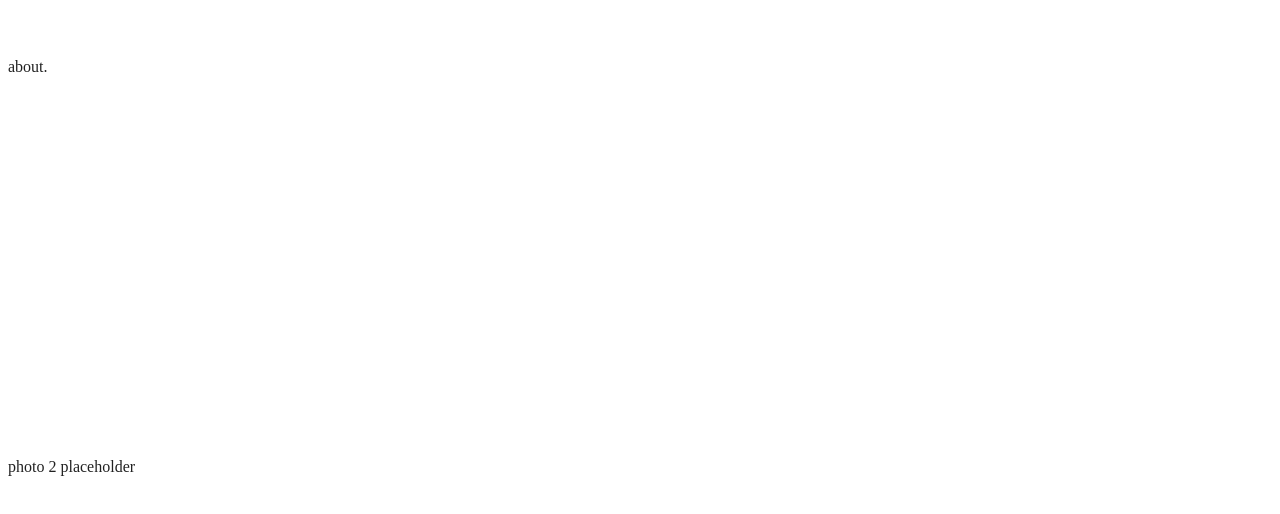
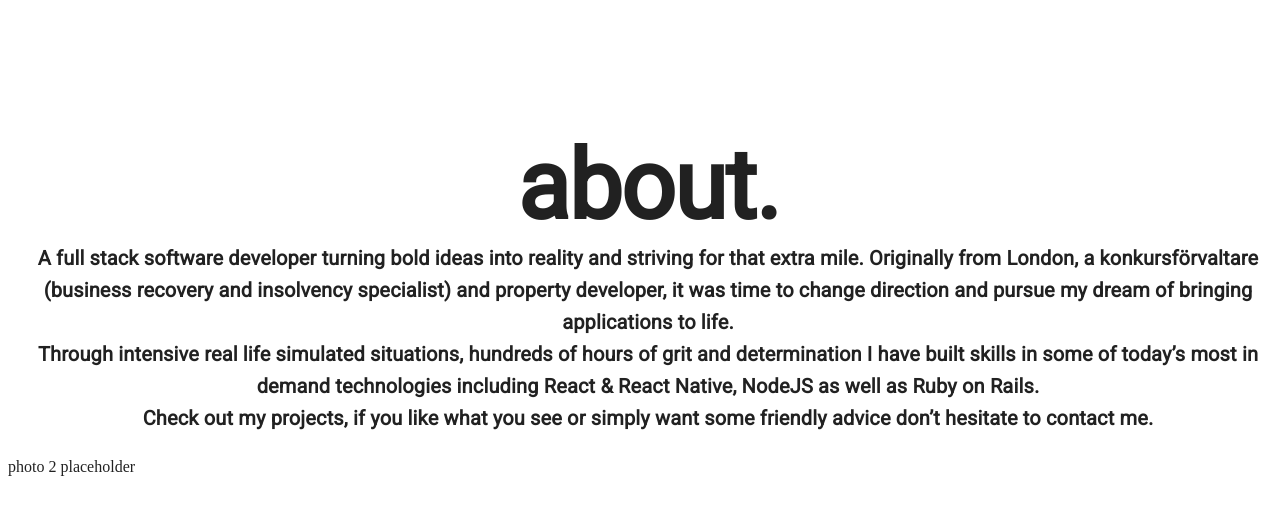
Before and after one commit to Alex-Bellamy/portfolio_mark_two, a React (Create React App) app: page / in a window 1280 px wide. Shown: the part 2150-2664 px from the top of the page. Built offline with nearby package versions, Linux system fonts and the light colour scheme; the HTML template or start-up script is replaced by a standard one.

Commit message:
creating about me component, updating visitor can see portfolio test

```diff
--- /dev/null
+++ b/src/components/About.jsx
@@ -0,0 +1,41 @@
+import React from "react";
+import Typography from "@material-ui/core/Typography";
+
+const About = () => {
+  return (
+    <>
+      <Typography
+        data-cy="title"
+        variant="h1"
+        style={{
+          fontWeight: "bold",
+          textAlign: "center",
+        }}
+      >
+        about.
+      </Typography>
+      <Typography
+        data-cy="content"
+        variant="h6"
+        style={{
+          fontWeight: "bold",
+          textAlign: "center",
+        }}
+      >
+        A full stack software developer turning bold ideas into reality and
+        striving for that extra mile. Originally from London, a
+        konkursförvaltare (business recovery and insolvency specialist) and
+        property developer, it was time to change direction and pursue my dream
+        of bringing applications to life. <br />
+        Through intensive real life simulated situations, hundreds of hours of
+        grit and determination I have built skills in some of today’s most in
+        demand technologies including React & React Native, NodeJS as well as
+        Ruby on Rails. <br />
+        Check out my projects, if you like what you see or simply want some
+        friendly advice don’t hesitate to contact me.
+      </Typography>
+    </>
+  );
+};
+
+export default About;
--- a/src/components/Header.jsx
+++ b/src/components/Header.jsx
@@ -47,12 +47,13 @@ const Header = () => {
           </Grid>
         </Grid>
         <Typography
+          data-cy="title"
           variant="h4"
           gutterBottom
           style={{
             color: primary,
             fontWeight: "bold",
-            textAlign: "center",
+            textAlign: "center"
           }}
         >
           alex bellamy :fullStack_webDeveloper <br />
--- a/src/components/PageGrid.jsx
+++ b/src/components/PageGrid.jsx
@@ -1,5 +1,6 @@
 import React from "react";
 import Header from "./Header";
+import About from "./About";
 import Footer from "./Footer";
 import { makeStyles } from "@material-ui/core/styles";
 import Paper from "@material-ui/core/Paper";
@@ -107,7 +108,13 @@ const PageGrid = () => {
           <Paper className={classPhotoOne.paper}>photo 1 placeholder</Paper>
         </Grid>
         <Grid item xs={12}>
-          <Paper className={classAbout.paper}>about.</Paper>
+          <Paper className={classAbout.paper}>
+            <br />
+            <br />
+            <br />
+            <br />
+            <About />
+          </Paper>
         </Grid>
         <Grid item xs={12}>
           <Paper className={classPhotoTwo.paper}>photo 2 placeholder</Paper>
```
Also changed, not shown: 2 other files (tests, documents, lock files or other folders).
